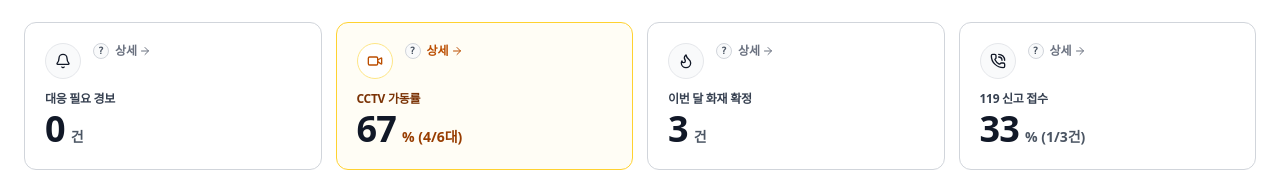
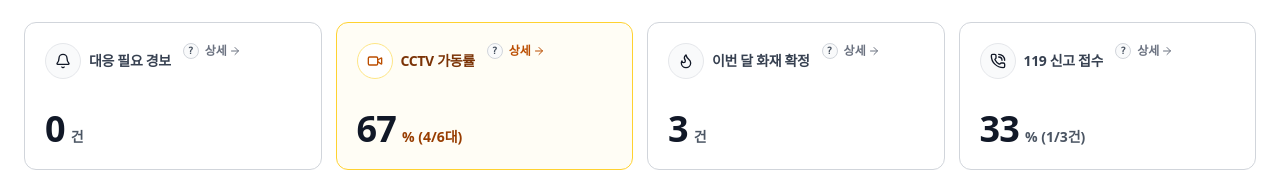
Before and after one commit to KimDohwan24/Fire_Prevention_and_Detection, a React (Vite) app in the folder front/: page /dashboard in a window 1280 px wide. Shown: the part 253-425 px from the top of the page. Built offline with nearby package versions, Linux system fonts and the light colour scheme; no server answers.

Commit message:
style: KPI 카드 제목 가독성 개선

```diff
--- a/front/src/components/dashboard/DashboardWidgets.jsx
+++ b/front/src/components/dashboard/DashboardWidgets.jsx
@@ -108,8 +108,13 @@ export function DashboardKpiCard({
   const content = (
     <>
       <div className="flex items-start justify-between gap-3">
-        <div className={`w-9 h-9 rounded-full border flex items-center justify-center ${styles.icon}`}>
-          {icon}
+        <div className="flex min-w-0 items-center gap-2">
+          <div className={`w-9 h-9 shrink-0 rounded-full border flex items-center justify-center ${styles.icon}`}>
+            {icon}
+          </div>
+          <p className={`min-w-0 truncate text-body-sm font-bold tracking-tight ${styles.label}`}>
+            {label}
+          </p>
         </div>
         <div className="flex items-center gap-1.5">
           {tooltip && (
@@ -128,9 +133,6 @@ export function DashboardKpiCard({
       </div>
 
       <div className="mt-3">
-        <p className={`text-caption-sm font-bold tracking-tight ${styles.label}`}>
-          {label}
-        </p>
         {loading ? (
           <p className="mt-1 text-caption-sm text-body font-medium">집계 중...</p>
         ) : error ? (
```
